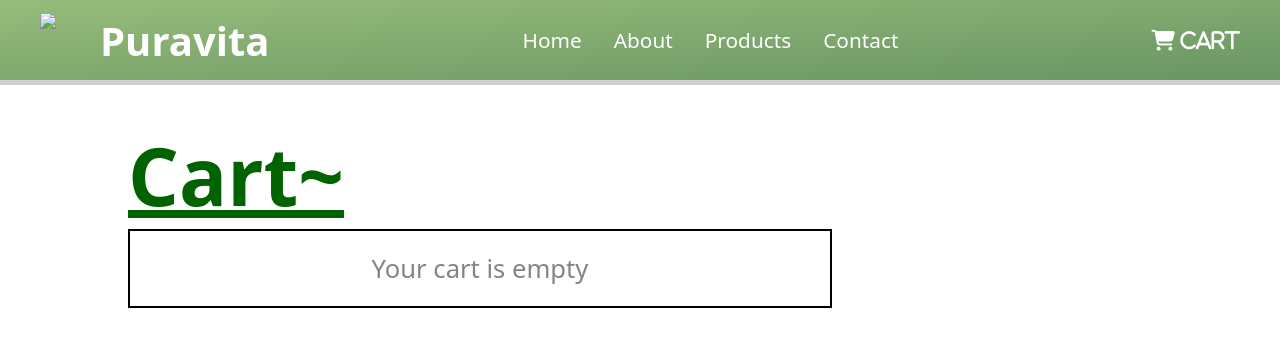
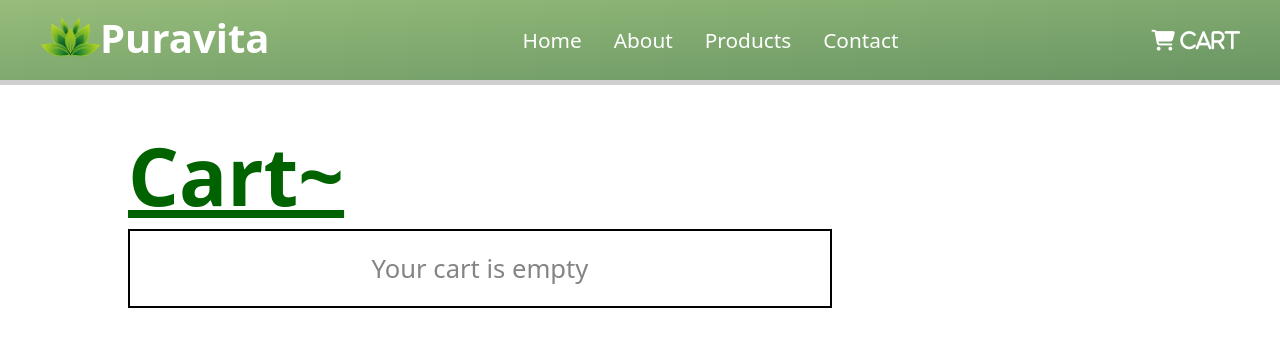
Before and after one commit to Atharvcr7/Puravita.github.io, a plain HTML site: page cart.html in a window 1280 px wide. Drawn offline with nearby package versions, Linux system fonts and the light colour scheme; a web font is replaced by a local one.

Commit message:
Update cart.html

```diff
--- a/cart.html
+++ b/cart.html
@@ -4,7 +4,7 @@
     <meta charset="UTF-8">
     <meta name="viewport" content="width=device-width, initial-scale=1.0">
     <title>Puravita|Herbals</title>
-    <link rel="icon" type="image/x-icon" href="images/logo.ico"/>
+    <link rel="icon" type="image/x-icon" href="logo.ico"/>
     <link rel="preconnect" href="https://fonts.googleapis.com">
     <link rel="preconnect" href="https://fonts.gstatic.com" crossorigin>
     <link href="https://fonts.googleapis.com/css2?family=Yatra+One&display=swap" rel="stylesheet">
@@ -20,7 +20,7 @@
     <header class="Firstcart">
     <div class="navbox">
         <div class="navbar">
-            <div class="logo"><a href="#" style="display: flex;"><img src="images/logo.ico">Puravita</a></div>
+            <div class="logo"><a href="#" style="display: flex;"><img src="logo.ico">Puravita</a></div>
                 <ul class="links">
                 <li><a href="#">Home</a></li>
                 <li><a href="#about">About</a></li>
```
